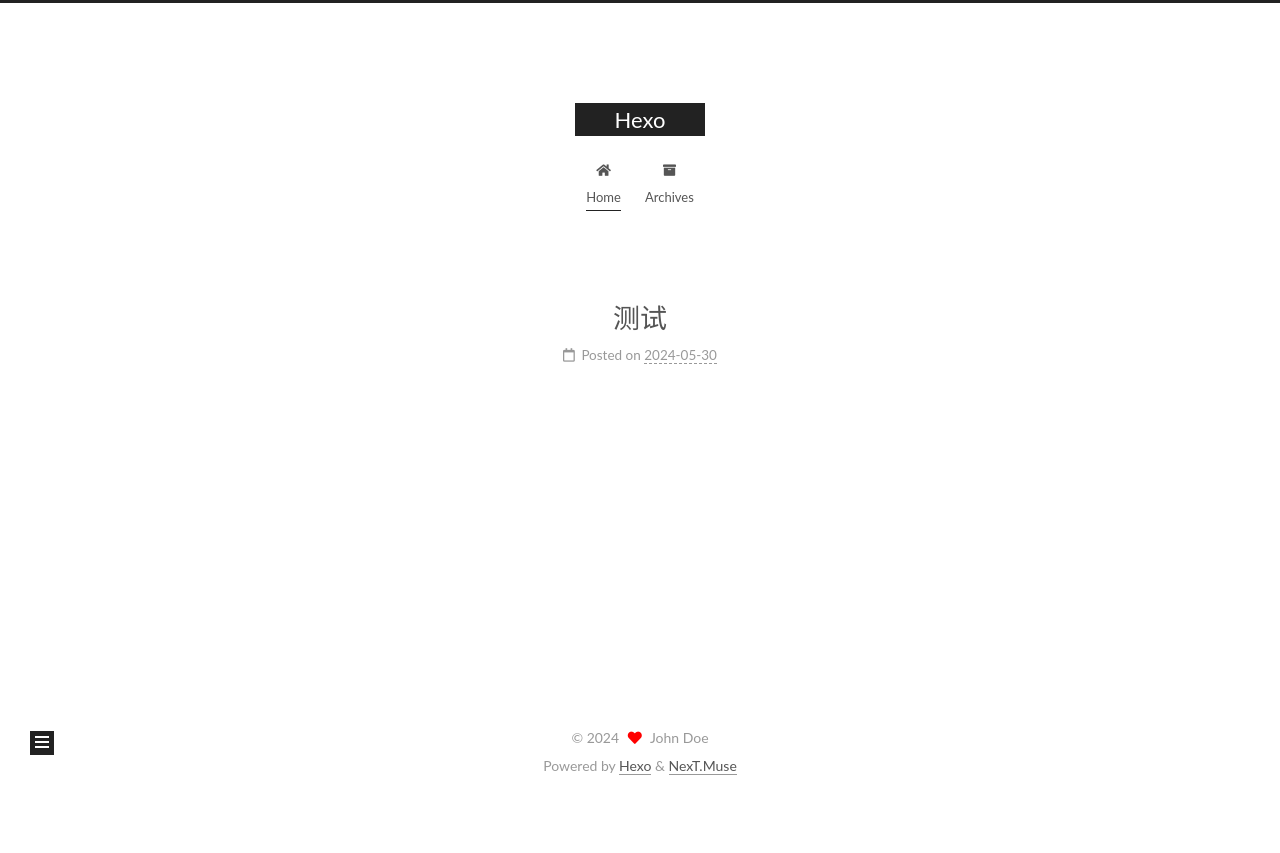
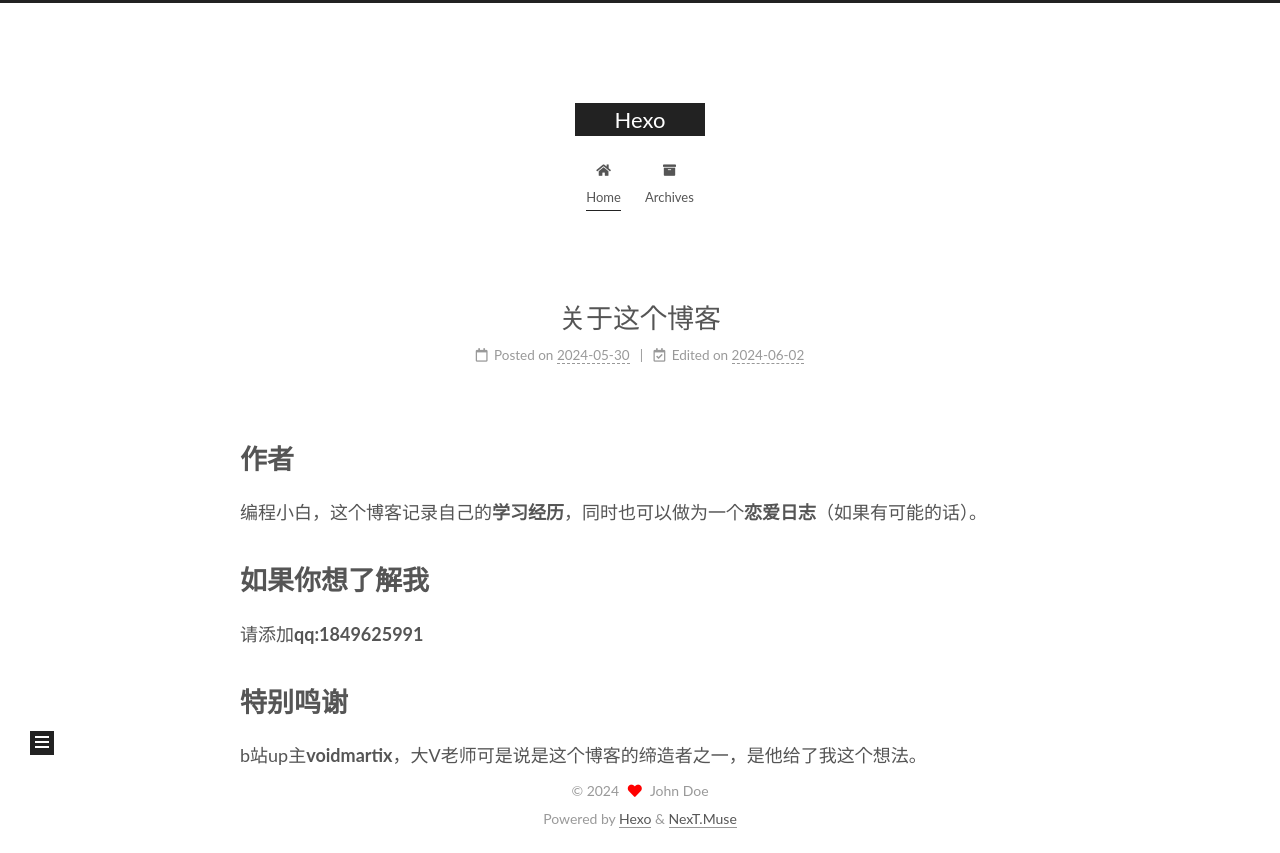
Before and after one commit to touyoutaaa/touyoutaaa.github.io, a plain HTML site: page index.html in a window 1280 px wide. Before the commit the page ends 800 px from the top, so only its background shows below. Drawn offline with Linux system fonts and the light colour scheme.

Commit message:
Site updated: 2024-06-02 16:44:29

```diff
--- a/index.html
+++ b/index.html
@@ -159,7 +159,7 @@
       <header class="post-header">
         <h2 class="post-title" itemprop="name headline">
 
-            <a href="/2024/05/30/%E5%85%B3%E4%BA%8E%E8%BF%99%E4%B8%AA%E5%8D%9A%E5%AE%A2/" class="post-title-link" itemprop="url">测试</a>
+            <a href="/2024/05/30/%E5%85%B3%E4%BA%8E%E8%BF%99%E4%B8%AA%E5%8D%9A%E5%AE%A2/" class="post-title-link" itemprop="url">关于这个博客</a>
         </h2>
 
         <div class="post-meta">
@@ -169,9 +169,15 @@
               </span>
               <span class="post-meta-item-text">Posted on</span>
 
-
-              <time title="Created: 2024-05-30 15:45:53 / Modified: 15:46:12" itemprop="dateCreated datePublished" datetime="2024-05-30T15:45:53+08:00">2024-05-30</time>
+              <time title="Created: 2024-05-30 15:45:53" itemprop="dateCreated datePublished" datetime="2024-05-30T15:45:53+08:00">2024-05-30</time>
             </span>
+              <span class="post-meta-item">
+                <span class="post-meta-item-icon">
+                  <i class="far fa-calendar-check"></i>
+                </span>
+                <span class="post-meta-item-text">Edited on</span>
+                <time title="Modified: 2024-06-02 16:43:32" itemprop="dateModified" datetime="2024-06-02T16:43:32+08:00">2024-06-02</time>
+              </span>
 
 
 
@@ -184,6 +190,9 @@
     <div class="post-body" itemprop="articleBody">
 
 
+          <h1 id="作者"><a href="#作者" class="headerlink" title="作者"></a>作者</h1><p>编程小白，这个博客记录自己的<strong>学习经历</strong>，同时也可以做为一个<strong>恋爱日志</strong>（如果有可能的话）。</p>
+<h1 id="如果你想了解我"><a href="#如果你想了解我" class="headerlink" title="如果你想了解我"></a>如果你想了解我</h1><p>请添加<strong>qq:1849625991</strong></p>
+<h1 id="特别鸣谢"><a href="#特别鸣谢" class="headerlink" title="特别鸣谢"></a>特别鸣谢</h1><p>b站up主<strong>voidmartix</strong>，大V老师可是说是这个博客的缔造者之一，是他给了我这个想法。</p>
 
 
     </div>
```
Also changed, not shown: 2024/05/30/关于这个博客/index.html (+19 -7 lines), archives/2024/05/index.html (+1 -1 lines), archives/2024/index.html (+1 -1 lines), archives/index.html (+1 -1 lines).
